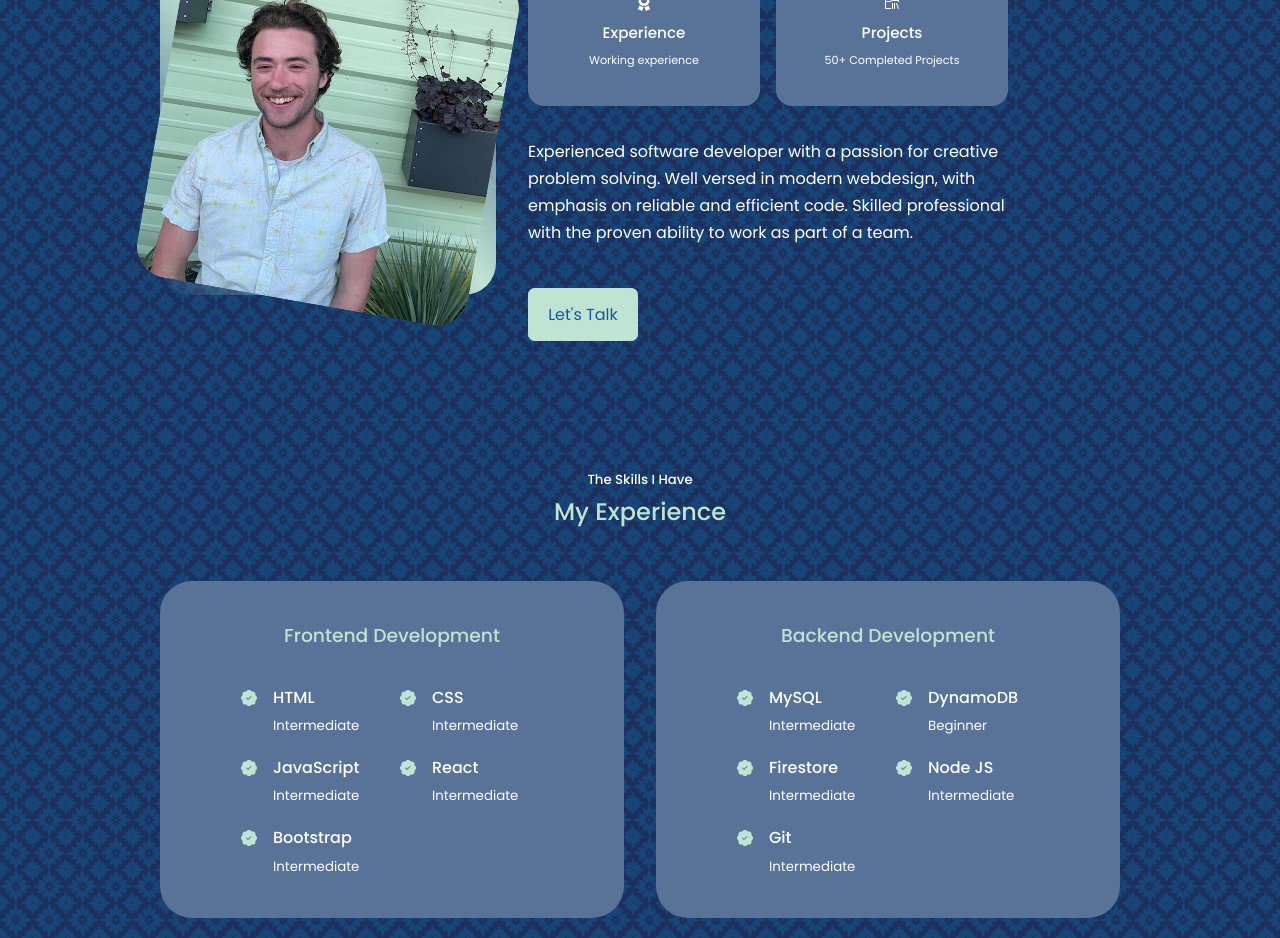
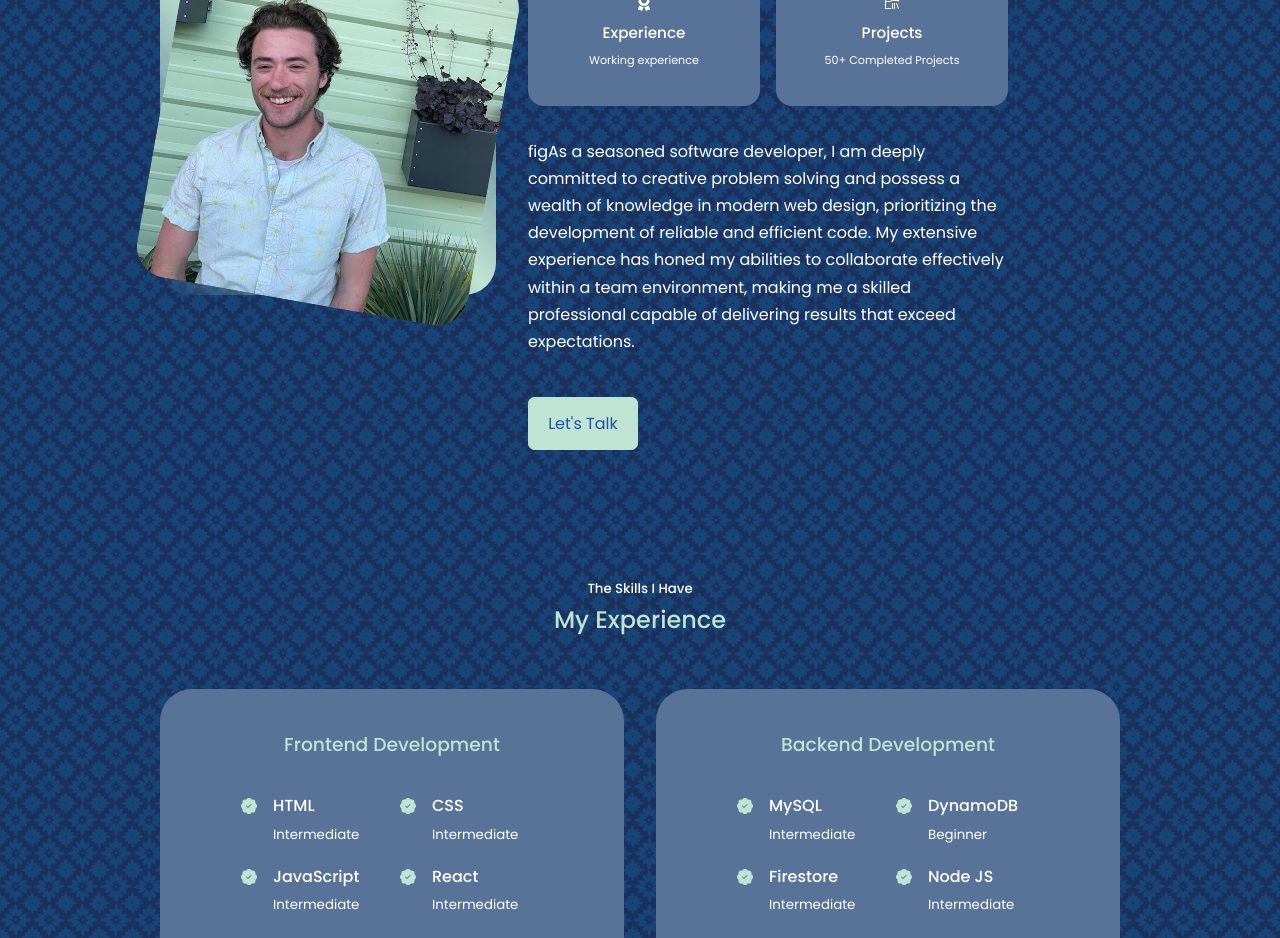
Before and after one commit to lcmpbll/react-portfolio, a React (Create React App) app: page / in a window 1280 px wide. Shown: the part 1080-2018 px from the top of the page. Built offline with nearby package versions, Linux system fonts and the light colour scheme.

Commit message:
update build for gh-pages

```diff
--- a/src/components/about/About.jsx
+++ b/src/components/about/About.jsx
@@ -29,7 +29,9 @@ const About = () => {
               <small>50+ Completed Projects</small>
             </article>
           </div>
-          <p>Experienced software developer with a passion for creative problem solving. Well versed in modern webdesign, with emphasis on reliable and efficient code. Skilled professional with the proven ability to work as part of a team.</p>
+          <p>
+            figAs a seasoned software developer, I am deeply committed to creative problem solving and possess a wealth of knowledge in modern web design, prioritizing the development of reliable and efficient code. My extensive experience has honed my abilities to collaborate effectively within a team environment, making me a skilled professional capable of delivering results that exceed expectations.
+          </p>
           <a href='#contact' className='btn btn-primary'>Let's Talk</a>
         </div>
       </div>
```
